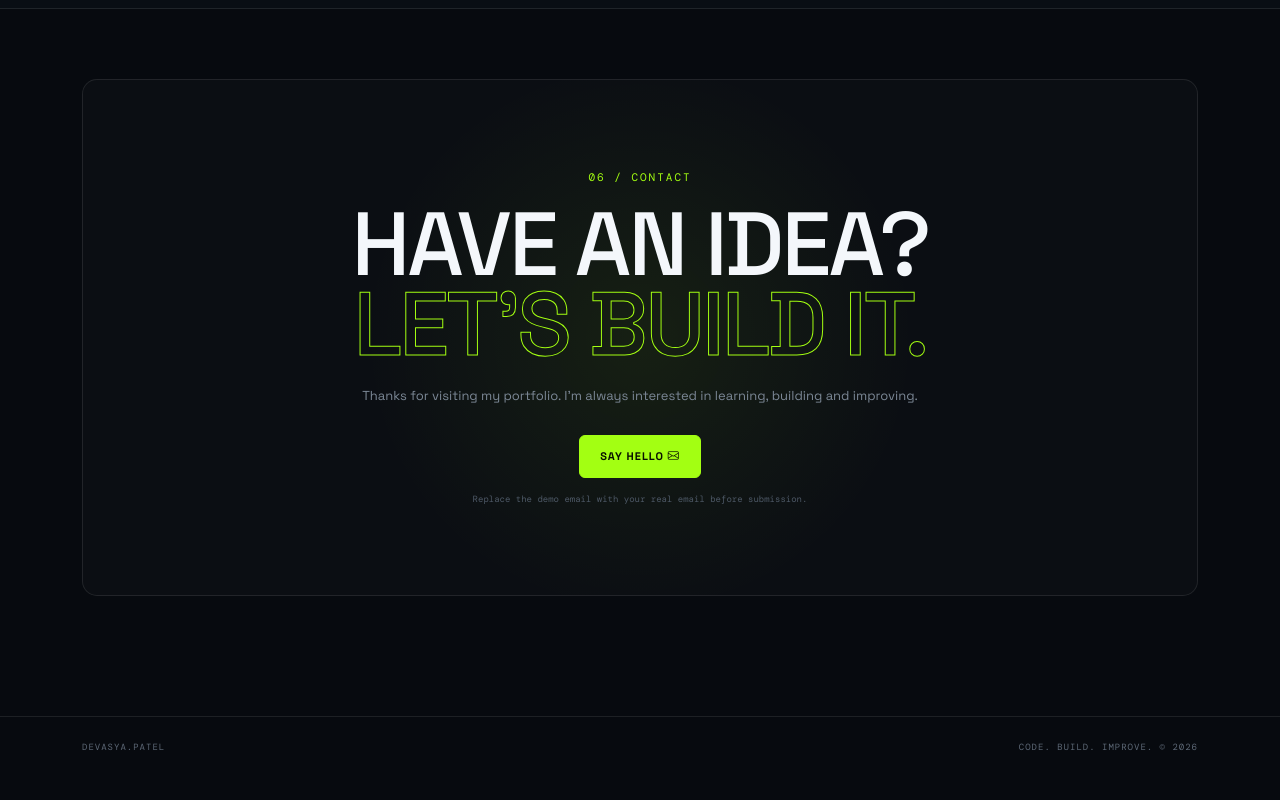
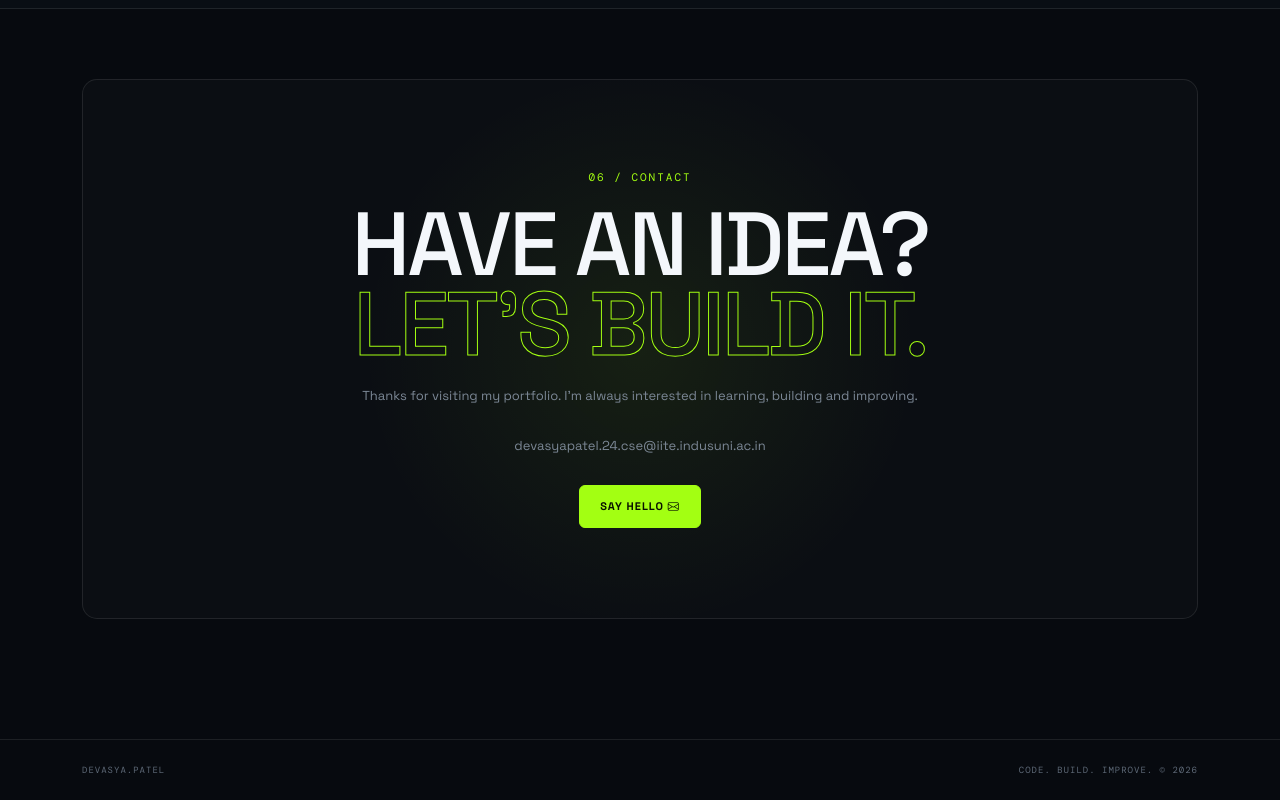
Before and after one commit to devasyapatel5/devasya-portfolio, a plain HTML site: page index.html in a window 1280 px wide. Shown: the part 5175-5975 px from the top of the page. Before the commit the page ends 5952 px from the top, so only its background shows below. Drawn offline with nearby package versions, Linux system fonts and the light colour scheme.

Commit message:
index.html

```diff
--- a/index.html
+++ b/index.html
@@ -352,10 +352,16 @@
     <div class="container">
         <div class="contact-box">
             <p class="eyebrow">06 / CONTACT</p>
+
             <h2>HAVE AN IDEA?<br><span>LET'S BUILD IT.</span></h2>
+
             <p>Thanks for visiting my portfolio. I’m always interested in learning, building and improving.</p>
-                <a href="mailto:devasyapatel.24.cse@iite.indusuni.ac.in" class="btn btn-main">SAY HELLO <i class="bi bi-envelope"></i></a>
-                <small class="email-note">Replace the demo email with your real email before submission.</small>
+
+            <p class="email-display">devasyapatel.24.cse@iite.indusuni.ac.in</p>
+
+            <a href="mailto:devasyapatel.24.cse@iite.indusuni.ac.in" class="btn btn-main">
+                SAY HELLO <i class="bi bi-envelope"></i>
+            </a>
         </div>
     </div>
 </section>
```
Lines whose indentation alone changed are shown as unchanged.
